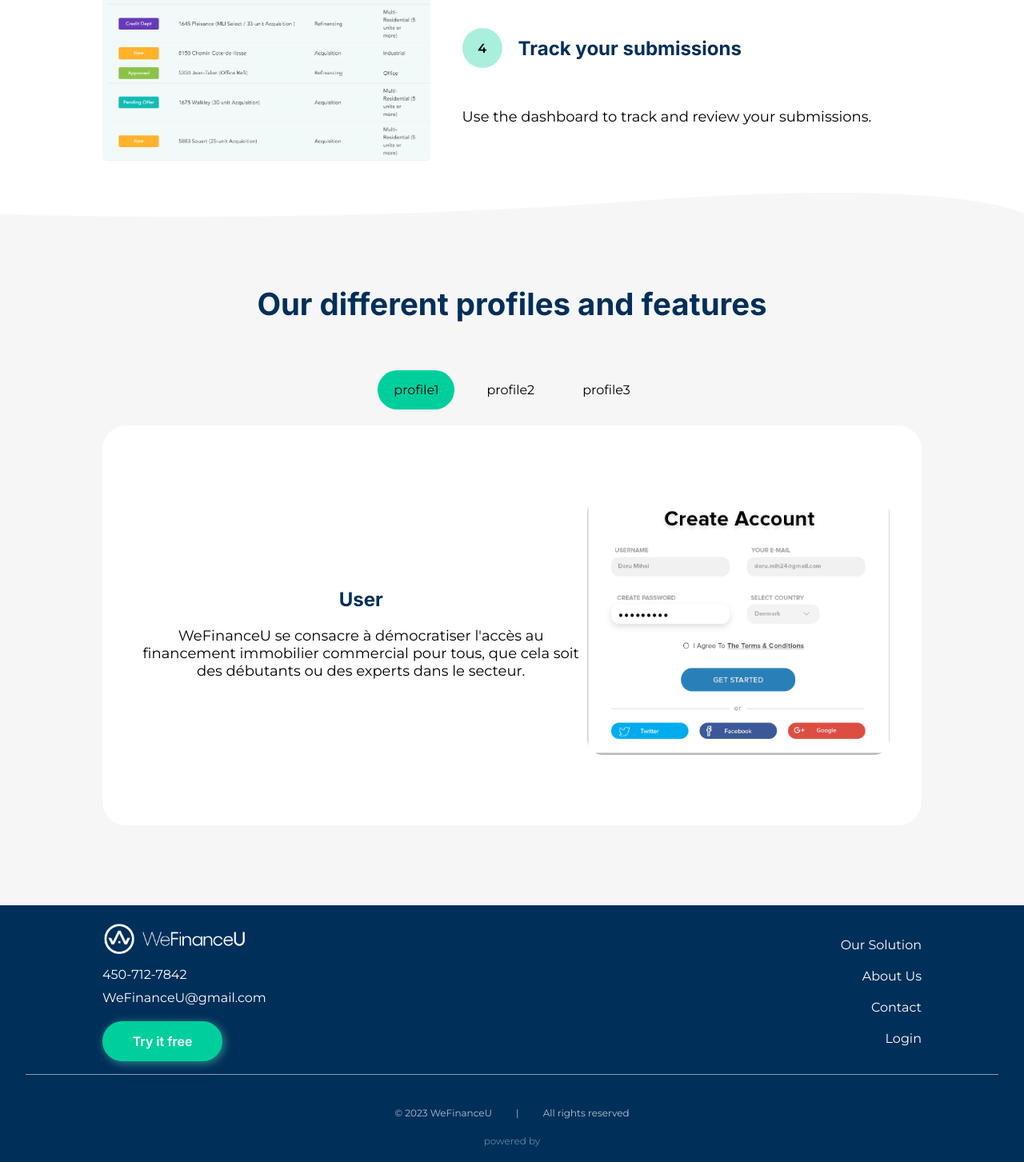
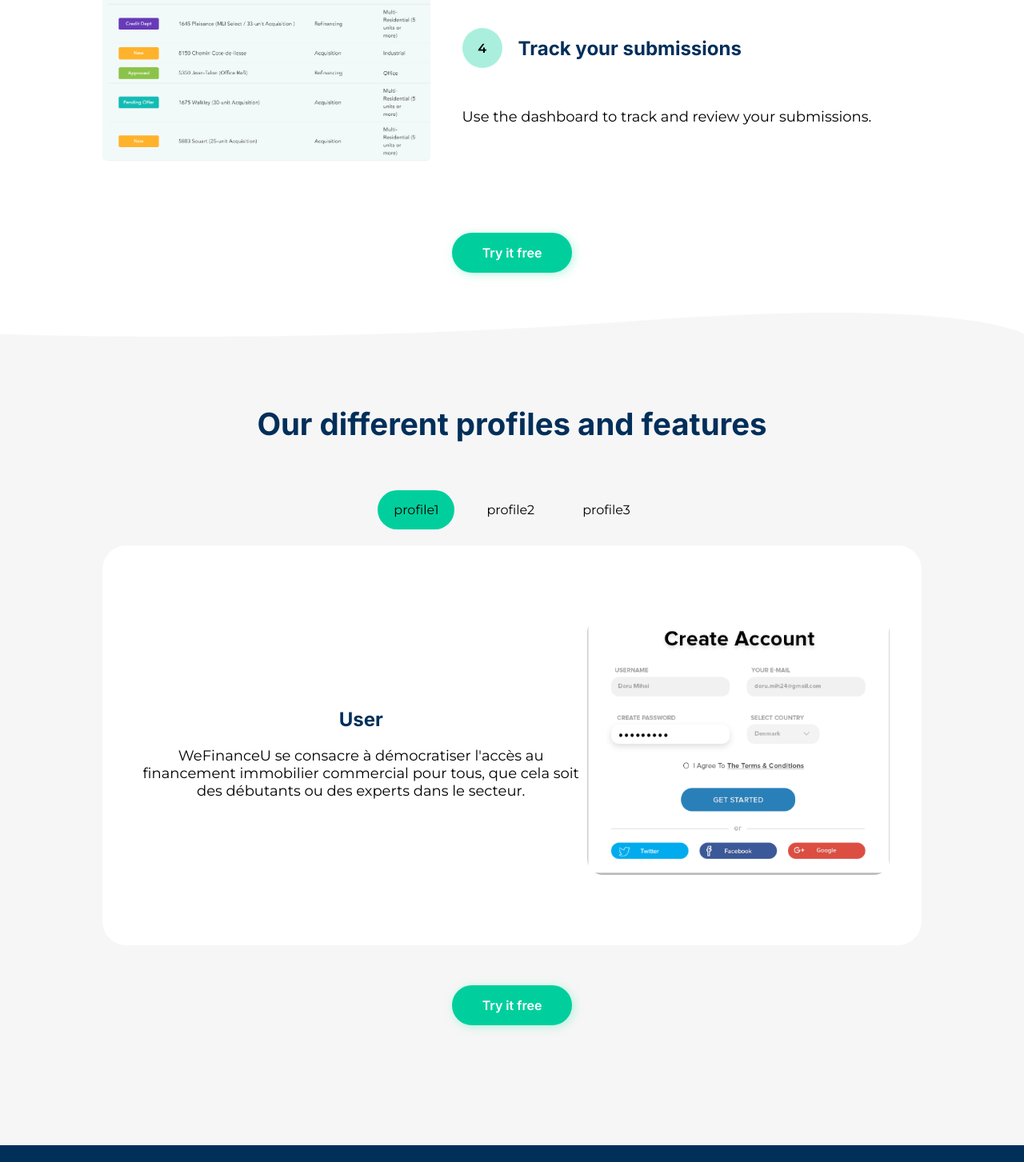
Before and after one commit to GabGo51/wefinanceu, a React (Create React App) app: page /product in a window 1280 px wide. Shown: the part 1592-3045 px from the top of the page at 80% size. Built offline with nearby package versions, Linux system fonts and the light colour scheme.

Commit message:
replaced icon

```diff
--- a/public/index.html
+++ b/public/index.html
@@ -2,7 +2,7 @@
 <html lang="en">
   <head>
     <meta charset="utf-8" />
-    <link rel="icon" href="%PUBLIC_URL%/favicon.ico" />
+    <link rel="icon" href="%PUBLIC_URL%icon.png" />
     <meta name="viewport" content="width=device-width, initial-scale=1" />
     <meta name="theme-color" content="#000000" />
     <meta
--- a/src/components/About/Members.js
+++ b/src/components/About/Members.js
@@ -31,17 +31,23 @@ const Members = () => {
       <div className="wrapper">
         <motion.div {...animations.fadeInFromDown}
         transition={{ duration: 1, delay: 0.1 }}>
-          <img
+          <a target="#" href="https://www.linkedin.com/in/alex-aube-martin-cfa-26a09947/">
+            <img
             src={alexis}
           />
+          </a>
+
           <h3>Alexis Aube-Martin </h3>
           <p>Title </p>
         </motion.div>
         <motion.div {...animations.fadeInFromDown}
         transition={{ duration: 1, delay: 0.1 }}>
-          <img
+          <a target="#" href="https://www.linkedin.com/in/sabrina-lanteigne-b38a8b5a/">
+            <img
             src={sabrina}
           />
+          </a>
+
           <h3>Sabrina Lateigne</h3>
           <p>Title</p>
         </motion.div>
--- a/src/components/Product/HowTo.js
+++ b/src/components/Product/HowTo.js
@@ -99,18 +99,36 @@ const HowTo = () => {
       </div>
       <div className="wrapper reverse">
         <div className="text">
-          <motion.div {...animations.fadeInFromRight}
-          transition={{ duration: 1, delay: 0.2 }} className="title">
+          <motion.div
+            {...animations.fadeInFromRight}
+            transition={{ duration: 1, delay: 0.2 }}
+            className="title"
+          >
             <div>4</div>
             <h3>{text.sub4[lang]}</h3>
           </motion.div>
-          <motion.p {...animations.fadeInFromRight}
-          transition={{ duration: 1, delay: 0.4 }}>{text.p4[lang]}</motion.p>
+          <motion.p
+            {...animations.fadeInFromRight}
+            transition={{ duration: 1, delay: 0.4 }}
+          >
+            {text.p4[lang]}
+          </motion.p>
         </div>
 
-        <motion.img {...animations.fadeInFromLeft}
-          transition={{ duration: 1, delay: 0.3 }} alt="device" src={dash} />
+        <motion.img
+          {...animations.fadeInFromLeft}
+          transition={{ duration: 1, delay: 0.3 }}
+          alt="device"
+          src={dash}
+        />
       </div>
+      <motion.button
+        {...animations.fadeInFromDown}
+        transition={{ duration: 1, delay: 0.3 }}
+        className="try-button"
+      >
+        {text.tryButton[lang]}
+      </motion.button>
       <img src={greywave} alt="wave" className="wave" />
     </Container>
   );
@@ -136,8 +154,6 @@ const Container = styled.div`
     width: clamp(300px, 40%, 500px);
     border-radius: 5px;
   }
-
-
 
   .wrapper {
     gap: 40px;
@@ -177,6 +193,10 @@ const Container = styled.div`
     }
   }
 
+  button {
+    margin: 50px 0;
+  }
+
   .wave {
     width: 100vw;
     margin-bottom: -2px;
--- a/src/components/Product/Profiles.js
+++ b/src/components/Product/Profiles.js
@@ -2,14 +2,13 @@ import React, { useContext } from "react";
 import styled from "styled-components";
 import account from "./img/account.PNG";
 import { useState } from "react";
-import text from './text/profilesText'
+import text from "./text/profilesText";
 import { SettingContext } from "../../context/SettingContext";
 import { motion } from "framer-motion";
 import animations from "../animation";
 
 const Profiles = () => {
-
-  const {lang} = useContext(SettingContext)
+  const { lang } = useContext(SettingContext);
   const [profile, setProfile] = useState("profile1");
 
   const handleNav = (name) => {
@@ -18,10 +17,17 @@ const Profiles = () => {
 
   return (
     <Container>
-      <motion.h2 {...animations.fadeInFromDown} transition={{ duration: 1, delay: 0.1 }}>{text.title[lang]}</motion.h2>
+      <motion.h2
+        {...animations.fadeInFromDown}
+        transition={{ duration: 1, delay: 0.1 }}
+      >
+        {text.title[lang]}
+      </motion.h2>
       <nav>
         <ul className="noselect">
-          <motion.li {...animations.fadeInFromDown} transition={{ duration: 0.3, delay: 0.1 }}
+          <motion.li
+            {...animations.fadeInFromDown}
+            transition={{ duration: 0.3, delay: 0.1 }}
             onClick={() => {
               handleNav("profile1");
             }}
@@ -29,7 +35,9 @@ const Profiles = () => {
           >
             profile1
           </motion.li>
-          <motion.li {...animations.fadeInFromDown} transition={{ duration: 0.3, delay: 0.3 }}
+          <motion.li
+            {...animations.fadeInFromDown}
+            transition={{ duration: 0.3, delay: 0.3 }}
             onClick={() => {
               handleNav("profile2");
             }}
@@ -37,7 +45,9 @@ const Profiles = () => {
           >
             profile2
           </motion.li>
-          <motion.li {...animations.fadeInFromDown} transition={{ duration: 0.3, delay: 0.5 }}
+          <motion.li
+            {...animations.fadeInFromDown}
+            transition={{ duration: 0.3, delay: 0.5 }}
             onClick={() => {
               handleNav("profile3");
             }}
@@ -47,7 +57,13 @@ const Profiles = () => {
           </motion.li>
         </ul>
       </nav>
-      <motion.div initial={{scaleY:0.8, opacity:0}} whileInView={{scaleY:1, opacity:1}} transition={{ duration: 1, delay: 0.2 }} viewport={{once:true}} className="wrapper">
+      <motion.div
+        initial={{ scaleY: 0.8, opacity: 0 }}
+        whileInView={{ scaleY: 1, opacity: 1 }}
+        transition={{ duration: 1, delay: 0.2 }}
+        viewport={{ once: true }}
+        className="wrapper"
+      >
         {profile === "profile1" && (
           <>
             <div className="text">
@@ -96,7 +112,14 @@ const Profiles = () => {
             <img alt="device" src={account} />
           </>
         )}
-      </motion.div>
+      </motion.div>{" "}
+      <motion.button
+        {...animations.fadeInFromDown}
+        transition={{ duration: 1, delay: 0.3 }}
+        className="try-button"
+      >
+        {text.tryButton[lang]}
+      </motion.button>
     </Container>
   );
 };
@@ -110,12 +133,9 @@ const Container = styled.div`
   background-color: var(--secondary);
   text-align: center;
 
-
-
   ul {
     display: flex;
     margin: 20px 0;
-
 
     li {
       transition: 500ms;
@@ -149,6 +169,10 @@ const Container = styled.div`
     width: clamp(250px, 40%, 400px);
     border-radius: 20px;
   }
+
+  button{
+    margin: 50px 0;
+  }
 `;
 
 export default Profiles;
--- a/src/components/Product/text/howText.js
+++ b/src/components/Product/text/howText.js
@@ -36,6 +36,10 @@ const howText = {
     true: "Use the dashboard to track and review your submissions.",
     false: "Utiliser le tableau de bord pour suivre et réviser vos soumission.",
   },
+  tryButton: {
+    true: "Try it free",
+    false: "Essai Gratuit",
+  },
 };
 
 export default howText;
--- a/src/components/Product/text/profilesText.js
+++ b/src/components/Product/text/profilesText.js
@@ -29,6 +29,10 @@ const profilesText = {
     true: "After a quick analysis, a window will appear indicating a specific range of possible financing based on current rates and programs tailored to the type of property.",
     false: "Après une rapide analyse, une fenêtre s'affichera indiquant une fourchette précise du financement possible selon les taux et programmes actuels adaptés au type de propriété."
   },
+  tryButton: {
+    true: "Try it free",
+    false: "Essai Gratuit",
+  },
 
 };
 
```
Also changed, not shown: public/icon.png (added).
